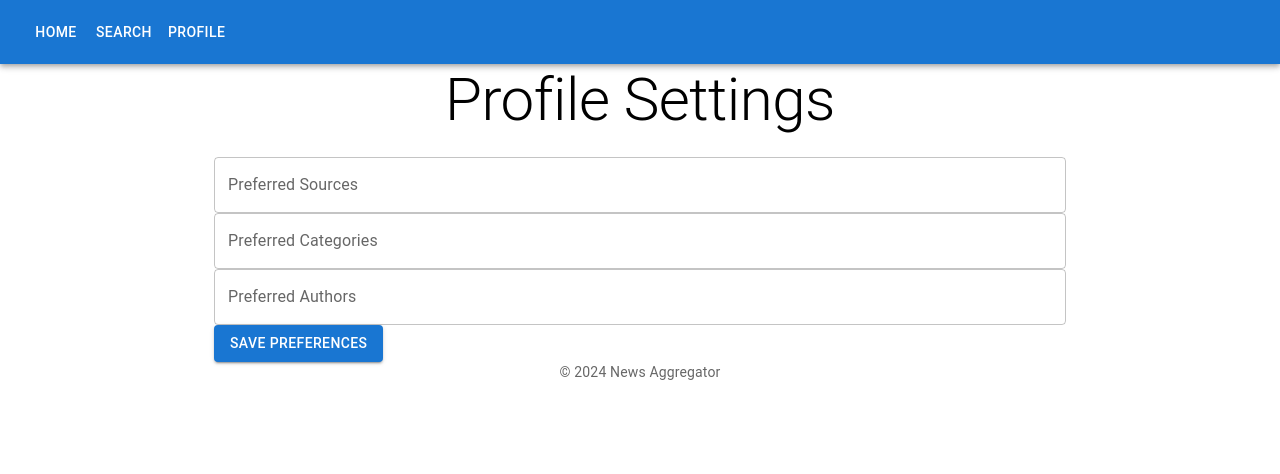
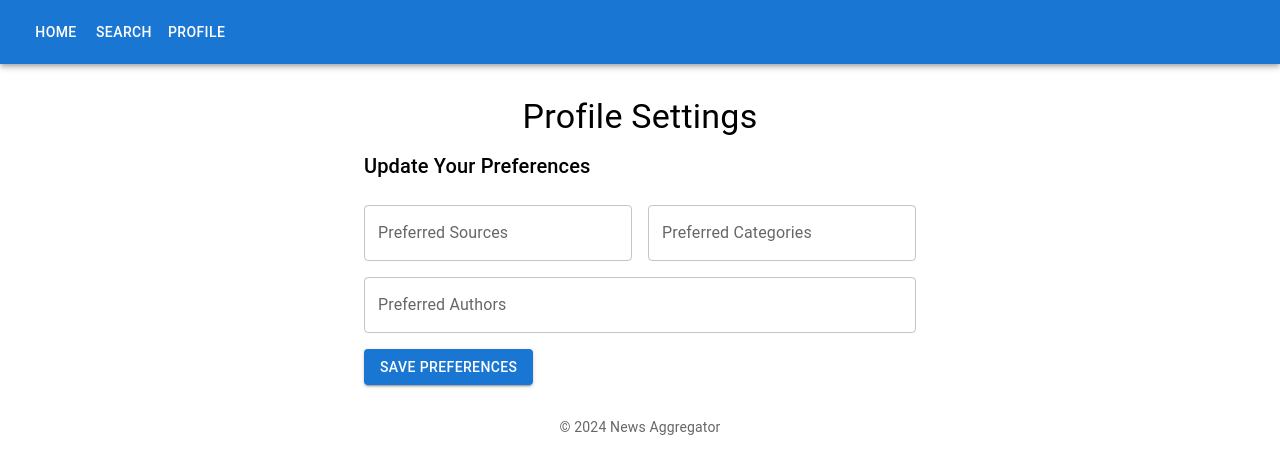
Before and after one commit to idrees04/news-aggregator, a React (Create React App) app: page /profile in a window 1280 px wide. Shown: the top 474 px of the page. Built offline with nearby package versions, Linux system fonts and the light colour scheme.

Commit message:
profile setting page UI updated

```diff
--- a/src/components/profile/ProfileSettings.js
+++ b/src/components/profile/ProfileSettings.js
@@ -3,6 +3,8 @@
 import * as Yup from 'yup';
 import TextField from '@mui/material/TextField';
 import Button from '@mui/material/Button';
+import Grid from '@mui/material/Grid';
+import Typography from '@mui/material/Typography';
 
 const ProfileSettingsSchema = Yup.object().shape({
   sources: Yup.string().required('Preferred sources are required'),
@@ -28,6 +30,13 @@
     >
       {({ errors, touched }) => (
         <Form>
+          <Grid container spacing={2}>
+            <Grid item xs={12}>
+              <Typography variant="h6" gutterBottom>
+                Update Your Preferences
+              </Typography>
+            </Grid>
+            <Grid item xs={12} sm={6}>
               <Field
                 as={TextField}
                 name="sources"
@@ -37,6 +46,8 @@
                 error={touched.sources && !!errors.sources}
                 helperText={touched.sources && errors.sources}
               />
+            </Grid>
+            <Grid item xs={12} sm={6}>
               <Field
                 as={TextField}
                 name="categories"
@@ -46,6 +57,8 @@
                 error={touched.categories && !!errors.categories}
                 helperText={touched.categories && errors.categories}
               />
+            </Grid>
+            <Grid item xs={12}>
               <Field
                 as={TextField}
                 name="authors"
@@ -55,9 +68,13 @@
                 error={touched.authors && !!errors.authors}
                 helperText={touched.authors && errors.authors}
               />
+            </Grid>
+            <Grid item xs={12}>
               <Button type="submit" variant="contained" color="primary">
                 Save Preferences
               </Button>
+            </Grid>
+          </Grid>
         </Form>
       )}
     </Formik>
--- a/src/pages/ProfilePage.jsx
+++ b/src/pages/ProfilePage.jsx
@@ -1,15 +1,18 @@
 import React from 'react';
 import Container from '@mui/material/Container';
 import Typography from '@mui/material/Typography';
-import ProfileSettings from '../components/profile/ProfileSettings.js';
+import Box from '@mui/material/Box';
+import ProfileSettings from '../components/profile/ProfileSettings';
 
 function ProfilePage() {
   return (
-    <Container maxWidth="md">
-      <Typography variant="h2" align="center" gutterBottom>
-        Profile Settings
-      </Typography>
-      <ProfileSettings />
+    <Container maxWidth="sm">
+      <Box sx={{ my: 4 }}>
+        <Typography variant="h4" align="center" gutterBottom>
+          Profile Settings
+        </Typography>
+        <ProfileSettings />
+      </Box>
     </Container>
   );
 }
```
Lines whose indentation alone changed are shown as unchanged.
